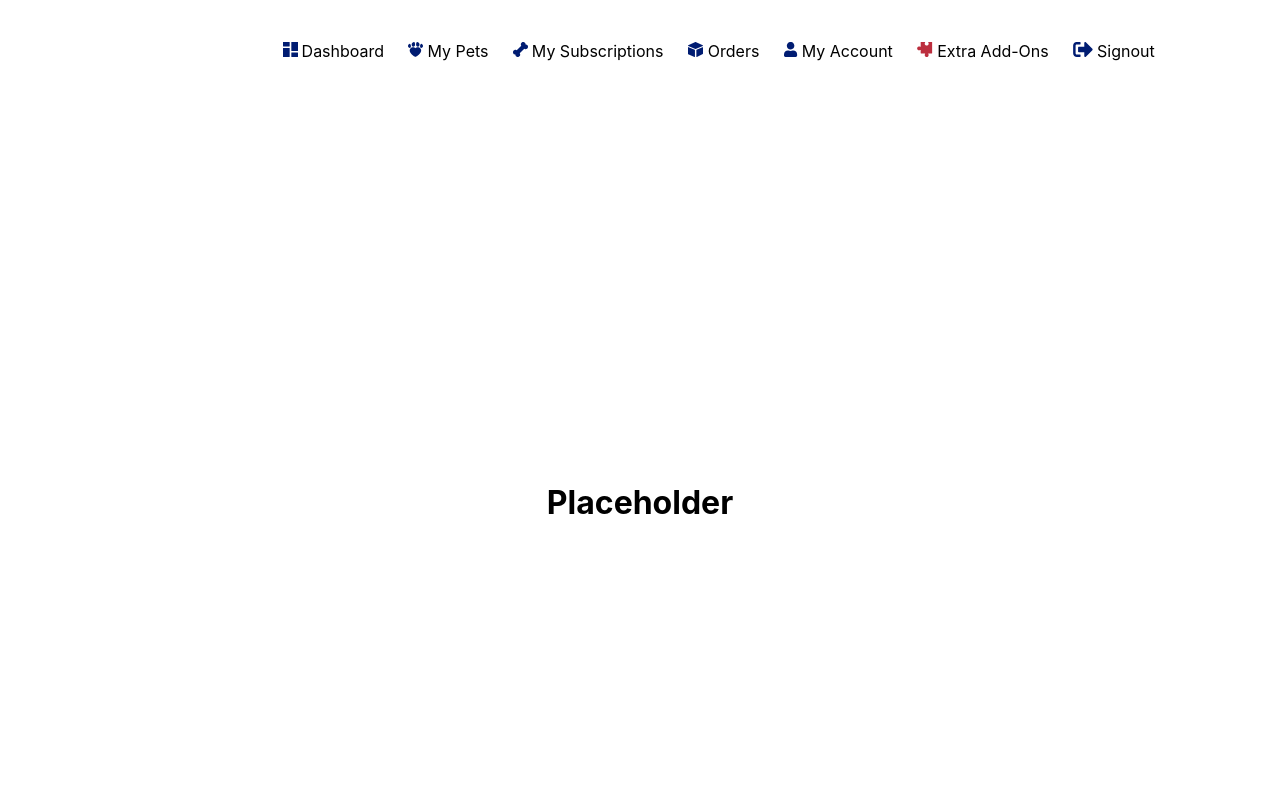
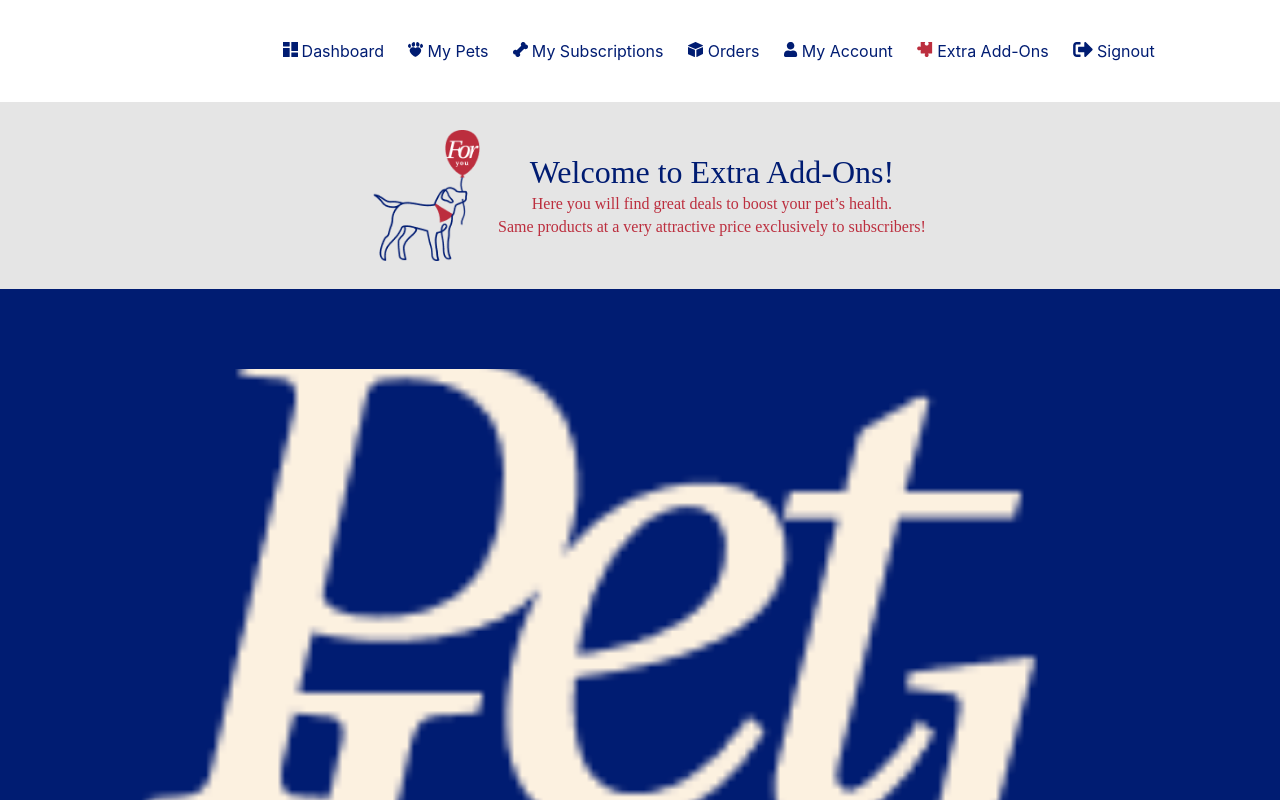
Before and after one commit to nmaokafor/dado-nma-add-ons, a Next.js app: page / in a window 1280 px wide. Shown: the top 800 px of the page. Built offline with nearby package versions, Linux system fonts and the light colour scheme.

Commit message:
Header section with css

```diff
--- /dev/null
+++ b/components/Hero/Hero.module.scss
@@ -0,0 +1,195 @@
+@import "../../public/assets/scss/colors.scss";
+@import "../../public/assets/scss/mixins.scss";
+
+.header {
+  padding: 27px 0;
+  background: #e5e5e5;
+}
+
+.header-row {
+  width: 75vw;
+}
+
+// .cell {
+//   width: 100%;
+// }
+
+// .cell2 {
+//   width: 100%;
+//   display: flex;
+//   justify-content: center;
+//   flex-direction: column;
+// }
+
+.column-one {
+  width: 33.3%;
+  margin-left: auto;
+}
+
+.column-one > div {
+  height: 150px;
+  width: 120px;
+}
+
+.vertical-align {
+  align-self: center;
+}
+
+.column-two {
+  padding: 0 18px;
+  text-align: center;
+  display: flex;
+  flex-direction: column;
+  width: fit-content;
+}
+
+.header-text {
+  @include text("Utopia Std", normal, 32px, $primaryBlue);
+  line-height: 38.4px;
+  margin: 0;
+}
+
+.column-two > p {
+  @include text("Neuzeit Grotesk", normal, 16px, $primaryRed);
+  line-height: 23.2px;
+  margin: 0;
+  text-align: center;
+}
+
+@media only screen and (max-width: 375px) {
+  .column-two > h3 {
+    font-size: 18px;
+  }
+
+  .column-two > p {
+    font-size: 14px;
+  }
+}
+
+@media only screen and (max-width: 376px) and (min-width: 424px) {
+  .column-two > h3 {
+    font-size: 20px;
+  }
+
+  .column-two > p {
+    font-size: 16px;
+  }
+}
+
+@media only screen and (max-width: 425px) {
+  // .row {
+  //   width: 100%;
+  // }
+
+  .header-row {
+    width: 100vw;
+  }
+
+  .col-4 {
+    width: 100%;
+    margin: auto;
+  }
+}
+@media only screen and (max-width: 425px) {
+  // .row {
+  //   width: 100%;
+  // }
+
+  .header-row {
+    width: 100vw;
+  }
+
+  .col-4 {
+    width: 100%;
+    margin: auto;
+  }
+}
+
+@media only screen and (max-width: 767px) {
+  .header {
+    height: fit-content;
+  }
+  .column-one {
+    width: 100%;
+  }
+
+  .column-one > div {
+    width: 100%;
+  }
+
+  .verticalAlign {
+    margin: auto;
+  }
+}
+
+@media only screen and (max-width: 768px) and (min-width: 426px) {
+  .header {
+    height: fit-content;
+  }
+
+  .col-4 {
+    width: 50%;
+    margin: auto;
+  }
+
+  .col-8 {
+    max-width: 100% !important;
+    margin: auto;
+  }
+
+  .column-two > h3 {
+    font-size: 24px;
+  }
+
+  .column-two > p {
+    font-size: 16px;
+  }
+}
+
+@media only screen and (max-width: 993px) and (min-width: 766px) {
+  .column-one {
+    width: 60%;
+  }
+
+  .column-two > p {
+    font-size: 15px;
+  }
+}
+@media only screen and (max-width: 1025px) and (min-width: 992px) {
+  // .row {
+  //   width: 100%;
+  // }
+
+  .column-one {
+    width: 50%;
+  }
+
+  .column-two {
+    padding: 0;
+  }
+
+  .column-two > h3 {
+    font-size: 32px;
+  }
+
+  .column-two > p {
+    font-size: 22px;
+  }
+}
+
+@media (max-width: 1024px) {
+  .hidden {
+    display: none;
+  }
+}
+
+@media (min-width: 766px) {
+  .row {
+    display: -webkit-box;
+    display: -ms-flexbox;
+    display: flex;
+    -ms-flex-wrap: wrap;
+    flex-wrap: wrap;
+    margin: 0;
+  }
+}
--- /dev/null
+++ b/components/Hero/index.js
@@ -0,0 +1,44 @@
+import utilStyles from "../../styles/Home.module.scss";
+import styles from "./Hero.module.scss";
+import Image from "next/image";
+
+const Hero = () => {
+  return (
+    <header className={`${utilStyles.container} ${styles.header}`}>
+      <div className={`${styles.row} ${styles["header-row"]} col-12`}>
+        {/* <div className={`${styles.cell} col-4`}> */}
+        <div className={`col-4`}>
+          <div className={styles["column-one"]}>
+            <Image
+              src="/assets/images/Foryou-dog.png"
+              className={styles.logo}
+              height={5}
+              width={4}
+              layout="responsive"
+              objectFit="contain"
+              alt="Petlab co logo"
+            />
+          </div>
+        </div>
+        {/* <div className={`${styles.cell2}  col-8`}> */}
+        <div className={`col-8 ${styles["vertical-align"]}`}>
+          <div className={`${styles["column-two"]} col-12`}>
+            {/* <div className={`col-12`}> */}
+            <h3 className={`${styles["header-text"]}`}>
+              Welcome to Extra Add-Ons!
+            </h3>
+            {/* </div> */}
+
+            <p>
+              Here you will find great deals to boost your pet’s health.{" "}
+              <br className={styles.hidden}></br>Same products at a very
+              attractive price exclusively to subscribers!
+            </p>
+          </div>
+        </div>
+      </div>
+    </header>
+  );
+};
+
+export default Hero;
--- a/pages/_app.js
+++ b/pages/_app.js
@@ -1,5 +1,5 @@
 import Layout from "../components/Layout";
-import "../styles/globals.css";
+import "../styles/globals.scss";
 
 function MyApp({ Component, pageProps }) {
   return (
--- a/pages/index.js
+++ b/pages/index.js
@@ -1,6 +1,7 @@
 import Head from "next/head";
 import Image from "next/image";
-import styles from "../styles/Home.module.css";
+import Hero from "../components/Hero";
+import styles from "../styles/Home.module.scss";
 
 export default function Home() {
   return (
@@ -11,9 +12,7 @@ export default function Home() {
         <link rel="icon" href="/favicon.ico" />
       </Head>
 
-      <main className={styles.main}>
-        <h1>Placeholder</h1>
-      </main>
+      <Hero />
     </div>
   );
 }
--- a/styles/Home.module.css
+++ /dev/null
@@ -1,121 +0,0 @@
-.container {
-  min-height: 100vh;
-  padding: 0 0.5rem;
-  display: flex;
-  flex-direction: column;
-  justify-content: center;
-  align-items: center;
-  height: 100vh;
-}
-
-.main {
-  padding: 5rem 0;
-  flex: 1;
-  display: flex;
-  flex-direction: column;
-  justify-content: center;
-  align-items: center;
-}
-
-.footer {
-  width: 100%;
-  height: 100px;
-  border-top: 1px solid #eaeaea;
-  display: flex;
-  justify-content: center;
-  align-items: center;
-}
-
-.footer a {
-  display: flex;
-  justify-content: center;
-  align-items: center;
-  flex-grow: 1;
-}
-
-.title a {
-  color: #0070f3;
-  text-decoration: none;
-}
-
-.title a:hover,
-.title a:focus,
-.title a:active {
-  text-decoration: underline;
-}
-
-.title {
-  margin: 0;
-  line-height: 1.15;
-  font-size: 4rem;
-}
-
-.title,
-.description {
-  text-align: center;
-}
-
-.description {
-  line-height: 1.5;
-  font-size: 1.5rem;
-}
-
-.code {
-  background: #fafafa;
-  border-radius: 5px;
-  padding: 0.75rem;
-  font-size: 1.1rem;
-  font-family: Menlo, Monaco, Lucida Console, Liberation Mono, DejaVu Sans Mono,
-    Bitstream Vera Sans Mono, Courier New, monospace;
-}
-
-.grid {
-  display: flex;
-  align-items: center;
-  justify-content: center;
-  flex-wrap: wrap;
-  max-width: 800px;
-  margin-top: 3rem;
-}
-
-.card {
-  margin: 1rem;
-  padding: 1.5rem;
-  text-align: left;
-  color: inherit;
-  text-decoration: none;
-  border: 1px solid #eaeaea;
-  border-radius: 10px;
-  transition: color 0.15s ease, border-color 0.15s ease;
-  width: 45%;
-}
-
-.card:hover,
-.card:focus,
-.card:active {
-  color: #0070f3;
-  border-color: #0070f3;
-}
-
-.card h2 {
-  margin: 0 0 1rem 0;
-  font-size: 1.5rem;
-}
-
-.card p {
-  margin: 0;
-  font-size: 1.25rem;
-  line-height: 1.5;
-}
-
-.logo {
-  height: 1em;
-  margin-left: 0.5rem;
-}
-
-@media (max-width: 600px) {
-  .grid {
-    width: 100%;
-    flex-direction: column;
-  }
-}
--- /dev/null
+++ b/styles/Home.module.scss
@@ -0,0 +1,7 @@
+.container {
+  width: 100vw;
+  display: flex;
+  flex-direction: column;
+  justify-content: center;
+  align-items: center;
+}
--- a/styles/globals.css
+++ /dev/null
@@ -1,16 +0,0 @@
-html,
-body {
-  padding: 0;
-  margin: 0;
-  font-family: -apple-system, BlinkMacSystemFont, Segoe UI, Roboto, Oxygen,
-    Ubuntu, Cantarell, Fira Sans, Droid Sans, Helvetica Neue, sans-serif;
-}
-
-a {
-  color: inherit;
-  text-decoration: none;
-}
-
-* {
-  box-sizing: border-box;
-}
--- /dev/null
+++ b/styles/globals.scss
@@ -0,0 +1,195 @@
+@import "../public/assets/scss/colors.scss";
+@import "../public/assets/scss/mixins.scss";
+
+html,
+body {
+  padding: 0;
+  margin: 0;
+  font-family: -apple-system, BlinkMacSystemFont, Segoe UI, Roboto, Oxygen,
+    Ubuntu, Cantarell, Fira Sans, Droid Sans, Helvetica Neue, sans-serif;
+}
+
+a {
+  color: $primaryBlue;
+  text-decoration: none;
+}
+
+/* a:hover {
+  text-decoration: underline;
+} */
+
+* {
+  box-sizing: border-box;
+}
+
+img {
+  max-width: 100%;
+  display: block;
+}
+
+.button {
+  @include text("Neuzeit Grotesk", normal, 16px, $white);
+  border-radius: 4px;
+  border-color: unset;
+  border-style: none;
+  text-transform: uppercase;
+  width: 100%;
+  background-color: $primaryRed;
+  padding: 10px 20px;
+}
+
+// .main {
+//   width: 75%;
+//   margin-top: 81px !important;
+//   margin-bottom: 81px !important;
+
+//   display: flex;
+//   align-items: center;
+//   justify-content: center;
+//   flex-wrap: wrap;
+//   max-width: 800px;
+//   margin-top: 3rem;
+// }
+
+.container {
+  width: 100vw;
+  display: flex;
+  flex-direction: column;
+  justify-content: center;
+  align-items: center;
+  margin-right: auto;
+  margin-left: auto;
+}
+
+.col-1 {
+  -webkit-box-flex: 0;
+  -ms-flex: 0 0 8.3333333333%;
+  flex: 0 0 8.3333333333%;
+  max-width: 8.3333333333%;
+}
+
+.col-2 {
+  -webkit-box-flex: 0;
+  -ms-flex: 0 0 16.6666666667%;
+  flex: 0 0 16.6666666667%;
+  max-width: 16.6666666667%;
+}
+
+.col-3 {
+  -webkit-box-flex: 0;
+  -ms-flex: 0 0 25%;
+  flex: 0 0 25%;
+  max-width: 25%;
+}
+
+.col-4 {
+  -webkit-box-flex: 0;
+  -ms-flex: 0 0 33.3333333333%;
+  flex: 0 0 33.3333333333%;
+  max-width: 33.3333333333%;
+}
+
+.col-5 {
+  -webkit-box-flex: 0;
+  -ms-flex: 0 0 41.6666666667%;
+  flex: 0 0 41.6666666667%;
+  max-width: 41.6666666667%;
+}
+
+.col-6 {
+  -webkit-box-flex: 0;
+  -ms-flex: 0 0 50%;
+  flex: 0 0 50%;
+  max-width: 50%;
+}
+
+.col-7 {
+  -webkit-box-flex: 0;
+  -ms-flex: 0 0 58.3333333333%;
+  flex: 0 0 58.3333333333%;
+  max-width: 58.3333333333%;
+}
+
+.col-8 {
+  -webkit-box-flex: 0;
+  -ms-flex: 0 0 66.6666666667%;
+  flex: 0 0 66.6666666667%;
+  max-width: 66.6666666667%;
+}
+
+.col-9 {
+  -webkit-box-flex: 0;
+  -ms-flex: 0 0 75%;
+  flex: 0 0 75%;
+  max-width: 75%;
+}
+
+.col-10 {
+  -webkit-box-flex: 0;
+  -ms-flex: 0 0 83.3333333333%;
+  flex: 0 0 83.3333333333%;
+  max-width: 83.3333333333%;
+}
+
+.col-11 {
+  -webkit-box-flex: 0;
+  -ms-flex: 0 0 91.6666666667%;
+  flex: 0 0 91.6666666667%;
+  max-width: 91.6666666667%;
+}
+
+.col-12 {
+  -webkit-box-flex: 0;
+  -ms-flex: 0 0 100%;
+  flex: 0 0 100%;
+  max-width: 100%;
+}
+
+@media (max-width: 576px) {
+  .col-4 {
+    max-width: 100%;
+  }
+}
+
+@media (max-width: 768px) {
+  .col-4 {
+    max-width: 100%;
+  }
+
+  .col-8 {
+    max-width: 100%;
+  }
+}
+
+// @media (min-width: 576px) {
+//   .container {
+//     max-width: 540px;
+//   }
+// }
+// @media (min-width: 768px) {
+//   .container {
+//     max-width: 720px;
+//   }
+// }
+@media (min-width: 992px) {
+  // .container {
+  //   max-width: 960px;
+  // }
+
+  .row {
+    display: -webkit-box;
+    display: -ms-flexbox;
+    display: flex;
+    -ms-flex-wrap: wrap;
+    flex-wrap: wrap;
+    margin: 0;
+  }
+}
+@media (min-width: 1204px) {
+  .container {
+    max-width: 1140px;
+  }
+}
+
+@media (min-width: 766px) {
+}
```
